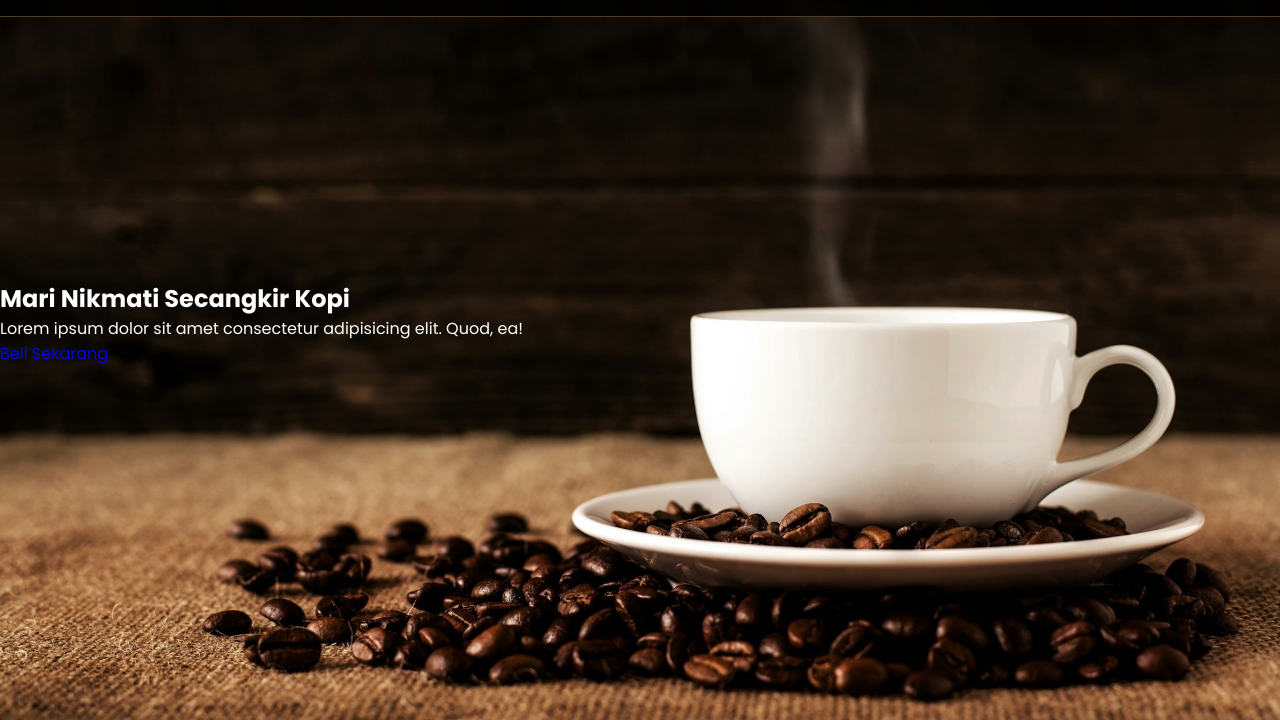
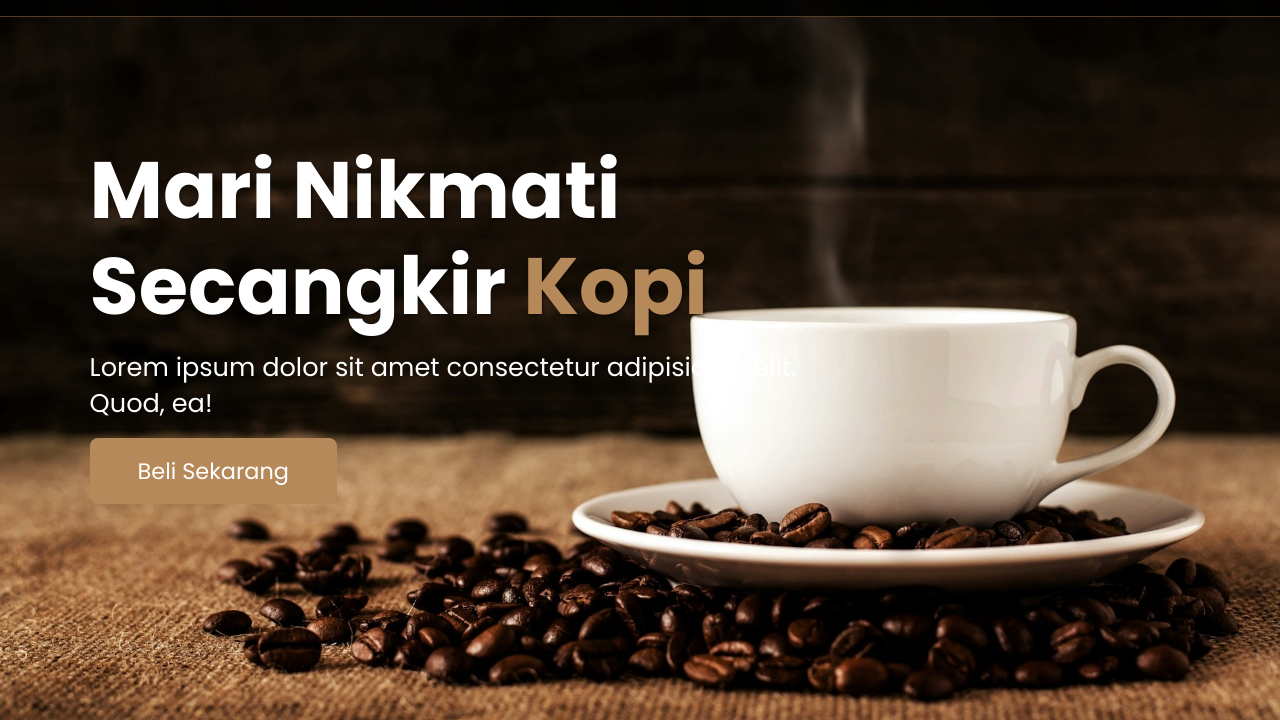
Before and after one commit to hendra-rubama/latihan-websitekopi, a plain HTML site: page index.html in a window 1280 px wide. Shown: the part 77-797 px from the top of the page. Drawn offline with nearby package versions, Linux system fonts and the light colour scheme.

Commit message:
Update hero section style.css

```diff
--- a/css/style.css
+++ b/css/style.css
@@ -90,6 +90,38 @@ body {
   position: relative;
 }
 
+.hero .content {
+  padding: 1.4rem 7%;
+  max-width: 60rem;
+}
+
+.hero .content h1 {
+  font-size: 5em;
+  color: #fff;
+  text-shadow: 1px 1px 3px rgba(1, 1, 1, 0.5);
+  line-height: 1.2;
+}
+
+.hero .content h1 span {
+  color: var(--primary);
+}
+
+.hero .content p {
+  font-size: 1.6rem;
+  margin-top: 1rem;
+  line-height: 1.4;
+}
+
+.hero .content .cta {
+  margin-top: 1rem;
+  display: inline-block;
+  color: #fff;
+  background-color: var(--primary);
+  padding: 1rem 3rem;
+  border-radius: 0.5rem;
+  font-size: 1.4rem;
+}
+
 /* Media Queries */
 
 /* Laptop */
```
